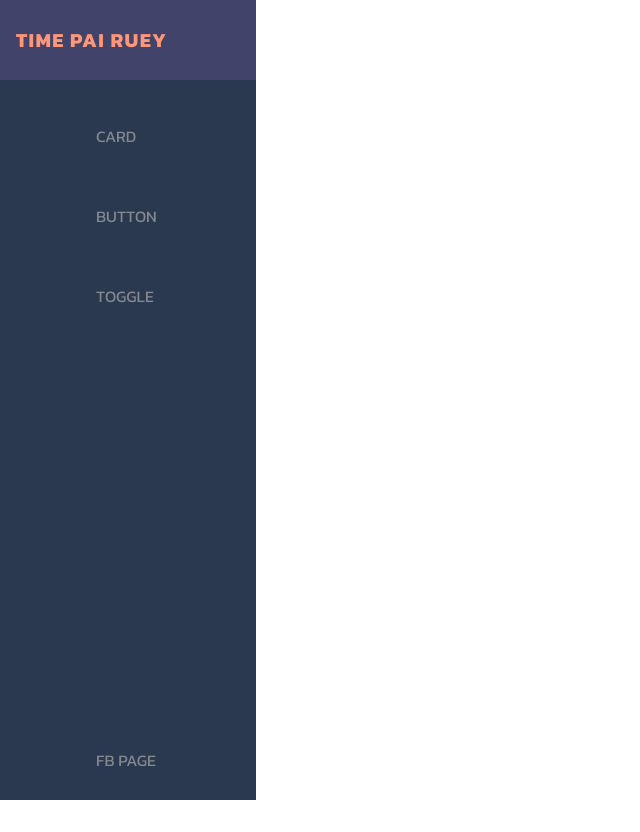
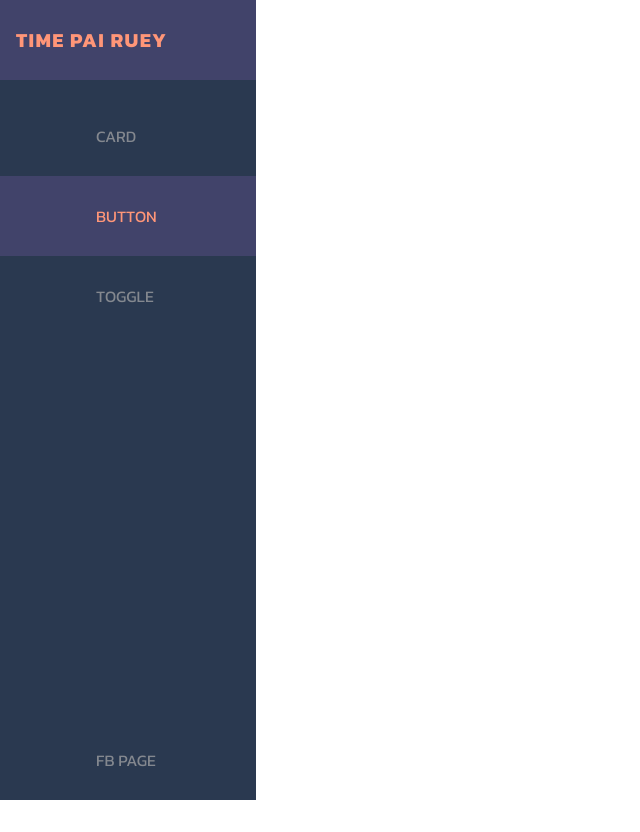
Before and after one commit to timenakrab/frontend-design, a Next.js app: page /button in a window 1280 px wide. Shown: the whole page, without its empty margins (0-640 px from the left). Built offline with nearby package versions, Linux system fonts and the light colour scheme; some icons are missing.

Commit message:
check pathname for set active menu

```diff
--- a/pages/button/index.tsx
+++ b/pages/button/index.tsx
@@ -1,10 +1,15 @@
+import { NextRouter } from 'next/router';
 import React from 'react';
 
 import MainLayout from '../../src/MainLayout';
 
-const ButtonPage = () => {
+type ButtonPageProps = {
+  router: NextRouter;
+};
+
+const ButtonPage = ({ router }: ButtonPageProps) => {
   return (
-    <MainLayout>
+    <MainLayout pathname={router.pathname}>
       <p>Waiting For Update</p>
     </MainLayout>
   );
--- a/src/ContainerFlex.tsx
+++ b/src/ContainerFlex.tsx
@@ -5,6 +5,7 @@ import { ChildrenProps } from './type/custom';
 
 const Container = styled.div<{ flexDirection: 'row' | 'column' }>`
   width: 100%;
+  /* padding: 16px; */
   display: flex;
   flex-direction: ${(props) => props.flexDirection};
   justify-content: center;
--- a/src/MainLayout.tsx
+++ b/src/MainLayout.tsx
@@ -53,12 +53,14 @@ const NavbarItem = styled.li`
     }
   }
 `;
-const NavberLink = styled.a`
+const NavberLink = styled.a<{ active: boolean }>`
   display: flex;
   align-items: center;
   height: 5rem;
   text-decoration: none;
-  filter: grayscale(100%) opacity(0.7);
+  filter: ${(props) =>
+    props.active ? 'grayscale(0%) opacity(1)' : 'grayscale(100%) opacity(0.7)'};
+  background-color: ${(props) => (props.active ? '#41436a' : 'transparent')};
   &:hover {
     filter: grayscale(0%) opacity(1);
     background-color: #41436a;
@@ -122,10 +124,11 @@ const IconLogo = styled.i`
 `;
 
 type MainLayoutProps = {
+  pathname?: string;
   children: ChildrenProps;
 };
 
-const MainLayout = ({ children }: MainLayoutProps) => {
+const MainLayout = ({ pathname, children }: MainLayoutProps) => {
   return (
     <>
       <Navbar>
@@ -140,7 +143,7 @@ const MainLayout = ({ children }: MainLayoutProps) => {
           </Logo>
           <NavbarItem>
             <Link href="/">
-              <NavberLink href="/">
+              <NavberLink href="/" active={pathname === '/'}>
                 <Icon className="fas fa-home" />
                 <LinkText>home</LinkText>
               </NavberLink>
@@ -148,7 +151,7 @@ const MainLayout = ({ children }: MainLayoutProps) => {
           </NavbarItem>
           <NavbarItem>
             <Link href="/card">
-              <NavberLink href="/card">
+              <NavberLink href="/card" active={pathname === '/card'}>
                 <Icon className="far fa-id-card" />
                 <LinkText>card</LinkText>
               </NavberLink>
@@ -156,7 +159,7 @@ const MainLayout = ({ children }: MainLayoutProps) => {
           </NavbarItem>
           <NavbarItem>
             <Link href="/button">
-              <NavberLink href="/button">
+              <NavberLink href="/button" active={pathname === '/button'}>
                 <Icon className="far fa-hand-point-up" />
                 <LinkText>button</LinkText>
               </NavberLink>
@@ -164,14 +167,18 @@ const MainLayout = ({ children }: MainLayoutProps) => {
           </NavbarItem>
           <NavbarItem>
             <Link href="/toggle">
-              <NavberLink href="/toggle">
+              <NavberLink href="/toggle" active={pathname === '/toggle'}>
                 <Icon className="fas fa-toggle-on" />
                 <LinkText>toggle</LinkText>
               </NavberLink>
             </Link>
           </NavbarItem>
           <NavbarItem>
-            <NavberLink href="https://www.facebook.com/TimePaiRuey" target="_blank">
+            <NavberLink
+              href="https://www.facebook.com/TimePaiRuey"
+              target="_blank"
+              active={pathname === 'https://www.facebook.com/TimePaiRuey'}
+            >
               <Icon className="fab fa-facebook" />
               <LinkText>FB PAGE</LinkText>
             </NavberLink>
@@ -183,4 +190,8 @@ const MainLayout = ({ children }: MainLayoutProps) => {
   );
 };
 
+MainLayout.defaultProps = {
+  pathname: '',
+};
+
 export default MainLayout;
```
Also changed, not shown: pages/card/index.tsx (+7 -2 lines), pages/index.tsx (+7 -2 lines), pages/toggle/index.tsx (+8 -3 lines).
